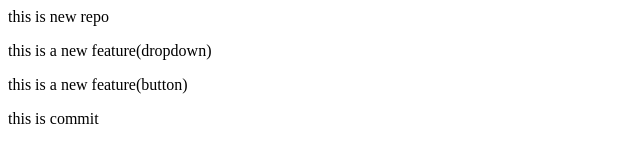
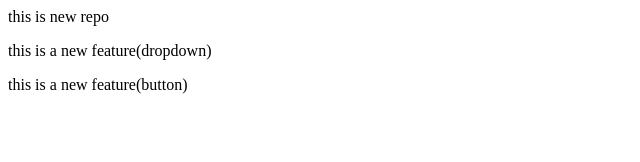
Before and after one commit to Aashritha-Gadhiraju/localrepo, a plain HTML site: page index.html in a window 1280 px wide. Shown: the whole page, without its empty margins (0-640 px from the left). Drawn offline with Linux system fonts and the light colour scheme.

Commit message:
0f2b34d8f73504a5a309b5d4276bb27928328406Revert "added extra line"
This reverts commit 0f2b34d8f73504a5a309b5d4276bb27928328406.

```diff
--- a/index.html
+++ b/index.html
@@ -1,4 +1,3 @@
 <p>this is new repo</p>
 <p>this is a new feature(dropdown)</p>
 <p>this is a new feature(button)</p>
-<p>this is commit</p>
```
